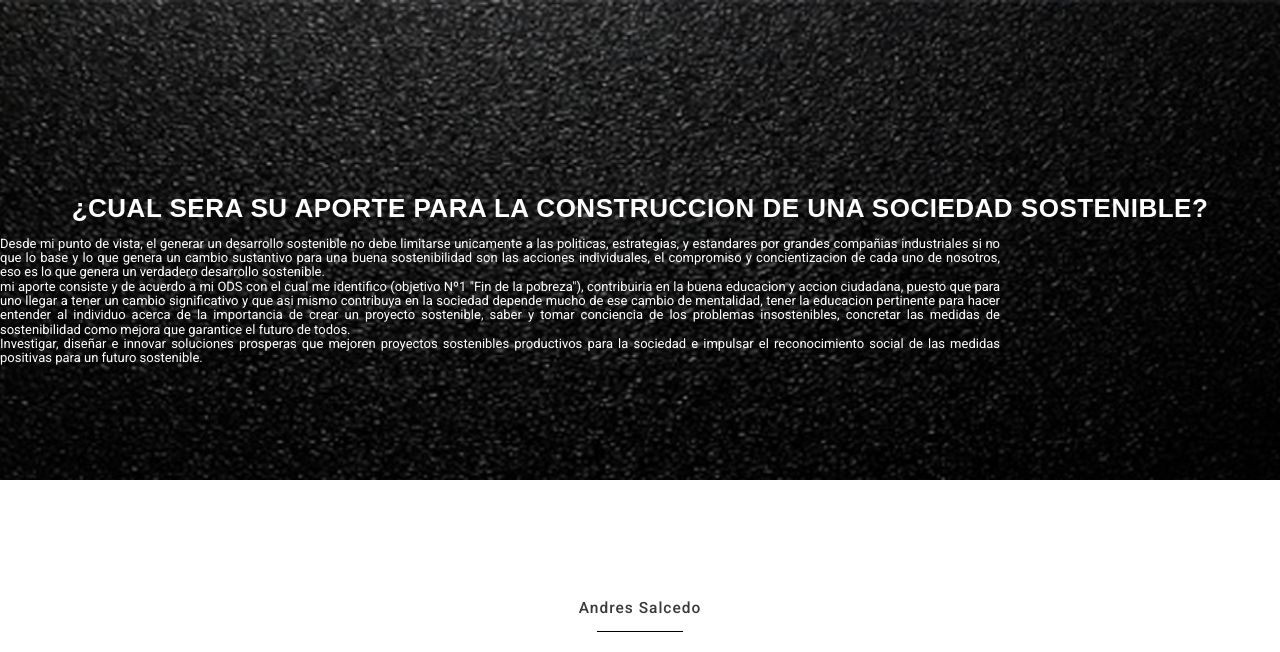
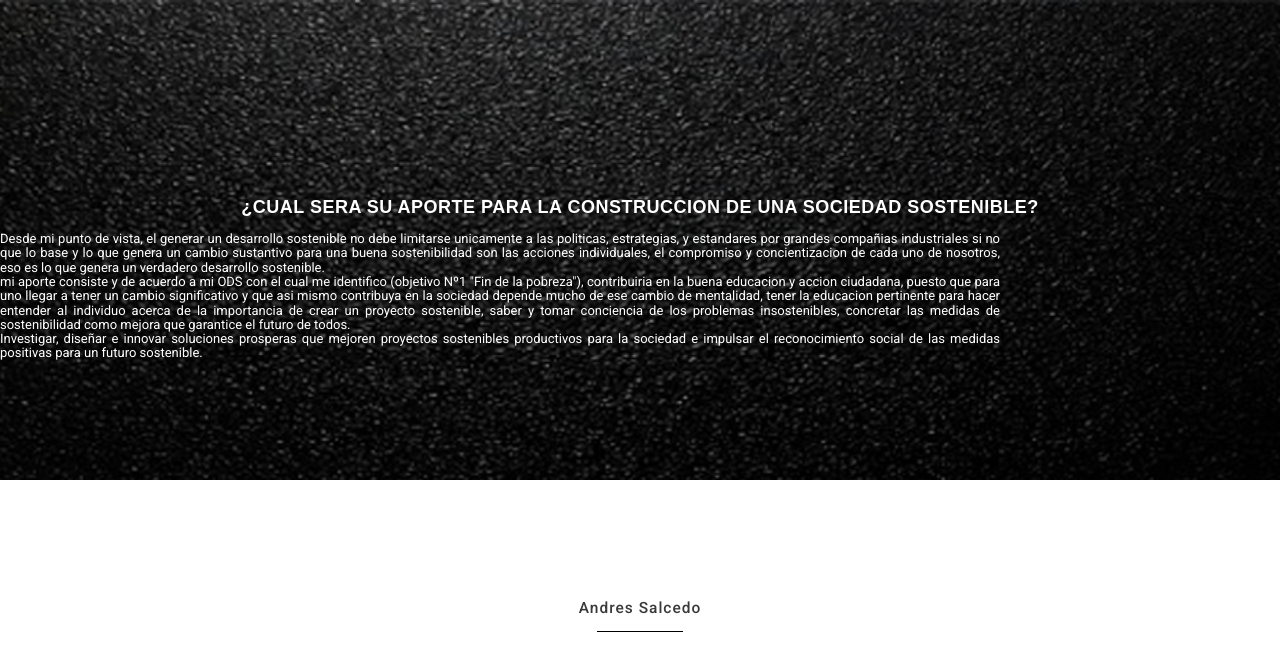
Before and after one commit to andresalcedo/emprendimiento, a website: page index.html in a window 1280 px wide. Drawn offline with Linux system fonts and the light colour scheme.

Commit message:
Merge origin/master
Conflicts:
	README.md

```diff
--- a/index.html
+++ b/index.html
@@ -50,9 +50,9 @@ Author Name: iCrossoft S.A.S-->
             </header>
             <div class="banner-full-image">
                 <div class="banner-title">
-                    <h2 style="color: white; font-size: 26px;"><b><font FACE="ARIAL">¿CUAL SERA SU APORTE PARA LA CONSTRUCCION DE UNA SOCIEDAD SOSTENIBLE?</font></b></h2><br>
+                    <h2 style="color: white; font-size: 18px;"><b><font FACE="ARIAL">¿CUAL SERA SU APORTE PARA LA CONSTRUCCION DE UNA SOCIEDAD SOSTENIBLE?</font></b></h2><br>
                     <!--<img src='images/log.png' style="width: 200px;"><br><br><br>-->
-                    <div style="width: 1000px; height: 50px; align: center;">
+                    <div style="width: 1000px; height: 50px;" align="center">
                         <p align="justify">
                             Desde mi punto de vista, el generar un desarrollo sostenible no debe limitarse unicamente a las politicas, estrategias, y estandares por
                             grandes compañias industriales si no que lo base y lo que genera un cambio sustantivo para una buena sostenibilidad son las acciones
```
